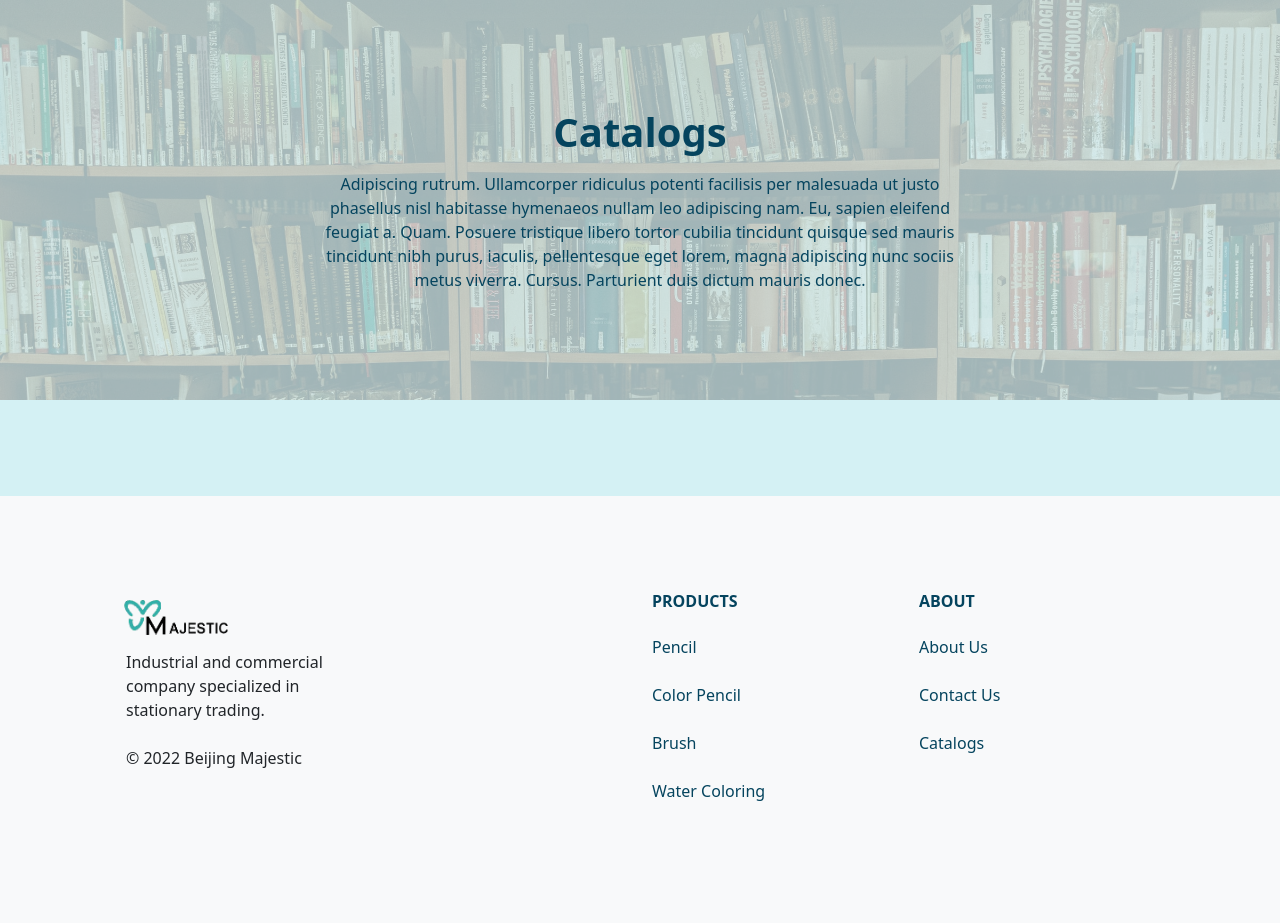
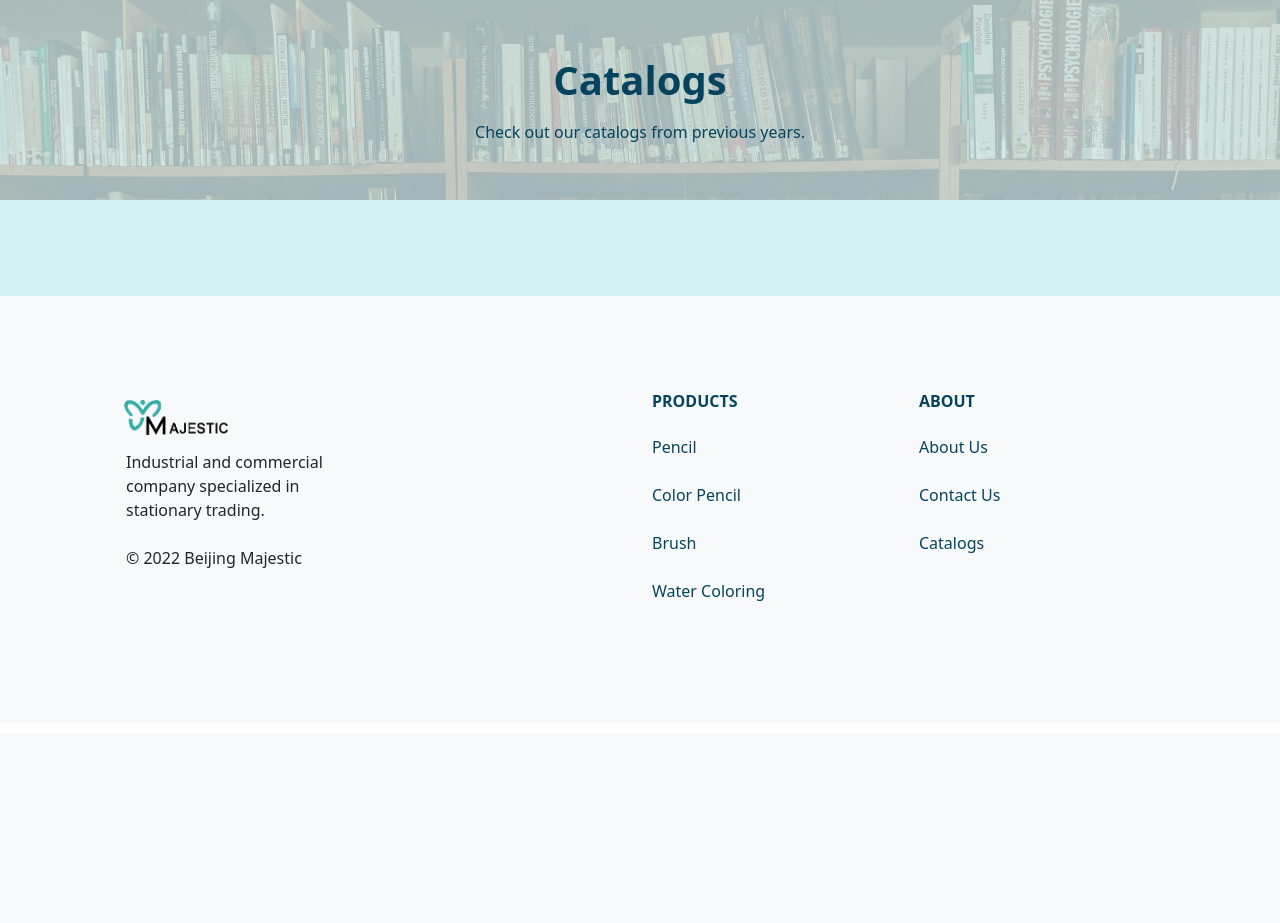
Before and after one commit to YRD-Software/bjmajestic.com, a Django app: page /catalog/ in a window 1280 px wide. Shown: the part 66-989 px from the top of the page. After the commit the page ends 667 px from the top, so only its background shows below. Run offline with Django 3.2, Linux system fonts and the light colour scheme; data that the repository does not hold is empty.

Commit message:
Update catalog page

```diff
--- a/catalog/templates/catalog/catalog.html
+++ b/catalog/templates/catalog/catalog.html
@@ -6,13 +6,9 @@
   <div class="position-absolute top-50 start-50 translate-middle text-center text-navyblue">
     <h1 class="fw-bold m-3">Catalogs</h1>
     <!-- WARNING: Replace dummy text -->
-    <p>Adipiscing rutrum. Ullamcorper ridiculus potenti facilisis per malesuada ut justo phasellus nisl habitasse
-      hymenaeos nullam leo adipiscing nam. Eu, sapien eleifend feugiat a. Quam. Posuere tristique libero tortor cubilia
-      tincidunt quisque sed mauris tincidunt nibh purus, iaculis, pellentesque eget lorem, magna adipiscing nunc sociis
-      metus viverra. Cursus. Parturient duis dictum mauris donec. </p>
+    <p>Check out our catalogs from previous years.</p>
   </div>
 </div>
-<!-- TODO: Work on the cards -->
 <div class="bg-lightblue p-5">
   <div class="container col-10 col-sm-8">
     <div class="row row-cols-1 row-cols-lg-2 row-cols-xxl-3 g-4">
--- a/products/static/products/base.css
+++ b/products/static/products/base.css
@@ -133,7 +133,7 @@ a {
 
 .catalog-img-crop {
     width: 100%;
-    height: 400px;
+    height: 200px;
     object-fit: cover;
     object-position: top;
 }
```
